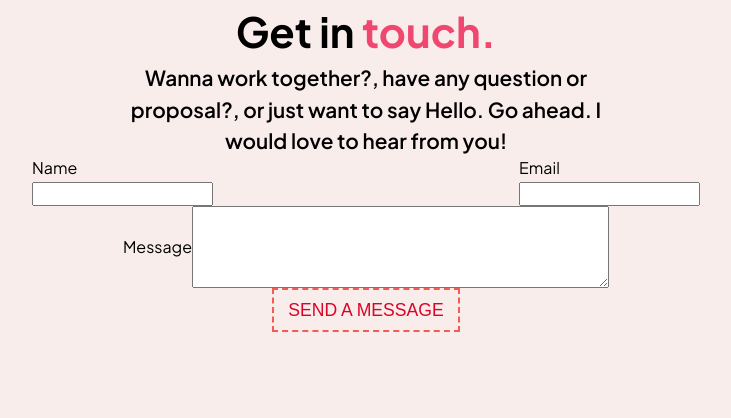
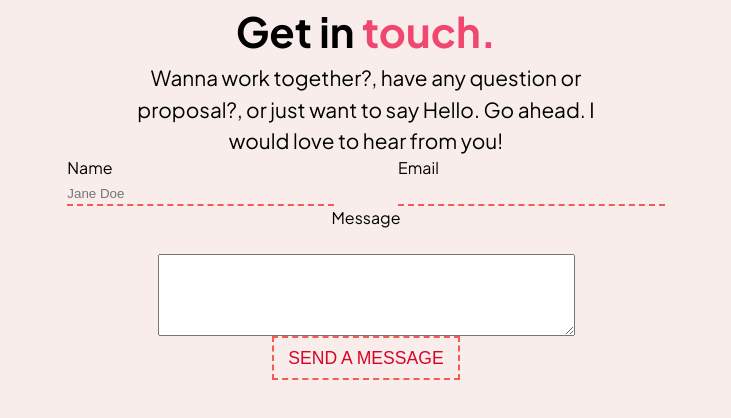
Before and after one commit to Ugboaja-Uchechi/portfolio-site, a React (Create React App) app: page /contact in a window 1280 px wide. Shown: the top 418 px of the page, without its empty margins (274-1005 px from the left). Built offline with nearby package versions, Linux system fonts and the light colour scheme.

Commit message:
Style form area

```diff
--- a/src/component/About.js
+++ b/src/component/About.js
@@ -5,7 +5,7 @@ const About = () => {
   return (
     <>
       <section>
-        <h2 className="headings">About me.</h2>
+        <h2 className="headings">About <span>me.</span></h2>
         <div className="about">
           <div className="width margin-end">
             <p>Hi, I'm Stephanie.Lorem ipsum dolor sit amet, consectetur adipisicing elit. Vel, quasi quos. Dolores optio voluptatem perspiciatis saepe soluta amet iure laudantium eum! Aut voluptate odio ducimus consequuntur incidunt culpa iusto placeat. Doloribus ut, alias quasi ipsa repudiandae recusandae commodi nihil? Possimus dolorem aliquam quos tempora architecto aut non voluptates commodi repellendus voluptas atque ratione placeat consequuntur soluta minima, molestias libero. Minus!Ad, dignissimos incidunt voluptatibus, atque sapiente quas aperiam illo provident ut rerum laboriosam, exercitationem cum veniam. Error eius magni, omnis veritatis eligendi nam inventore expedita saepe vitae labore repellat dolorum!
--- a/src/component/Contact.js
+++ b/src/component/Contact.js
@@ -8,17 +8,17 @@ const Contact = () => {
         <p id="footer-p">Wanna work together?, have any question or proposal?, or just want to say Hello. Go ahead. I would love to hear from you!</p>
         <form>
           <div id="input-flex">
-            <div>
+            <div id="margin-inline-end">
               <label for="name">Name</label> <br />
-              <input type="text" id="name" name="name" required />
+              <input type="text" id="name" placeholder="Jane Doe" name="name" required />
             </div>
-            <div>
+            <div id="margin-inline-start">
               <label for="email">Email</label> <br />
               <input type="email" id="email" name="email" required />
             </div>
           </div>
           <div className="textarea-flex">
-            <label for="message">Message</label>
+            <label for="message">Message</label> <br />
             <textarea id="message" for="message" rows="4" cols="50" required></textarea>
           </div>
           <div className="textarea-flex">
--- a/src/index.css
+++ b/src/index.css
@@ -76,13 +76,15 @@ header {
   font-size: calc(0.75rem + 0.75vw);
 }
 
-.header-ul li a:hover {
+.header-ul li a:hover,
+.header-ul li a:focus {
   border-block: 2px dashed var(--shadeOfRed);
   border-inline: 2px dashed var(--shadeOfRed);
   padding-block-start: 0.5rem;
   padding-block-end: 0.5rem;
   padding-inline-end: 0.5rem;
   padding-inline-start: 0.5rem;
+  outline: none;
 }
 
 /* Header - Navigation Styling End */
@@ -202,9 +204,13 @@ img {
 
 /* Contact Styling */
 
+footer {
+  height: 100vh;
+}
+
 p {
   /* font-size: clamp(1em, 0.75rem + 0.5vw, 1.2em); */
-  font-weight: 600;
+  font-weight: 400;
   font-size: calc(0.5rem + 1vw);
 }
 
@@ -223,11 +229,39 @@ form {
 
 #input-flex {
   display: flex;
-  justify-content: space-evenly;
+  justify-content: center;
+}
+
+#margin-inline-end {
+  margin-inline-end: 2rem;
+}
+
+#margin-inline-start {
+  margin-inline-start: 2rem;
+}
+
+#name,
+#email {
+  border-block-start: none;
+  border-inline: none;
+  border-block-end: 2px dashed var(--shadeOfRed);
+  width: calc(4em * 5);
+  background-color: transparent;
+}
+
+#name:focus,
+#email:focus {
+  transition: .2s ease;
+  outline: none;
+  /* border-block-start: none;
+  border-inline: none; */
+  border-block-end: 2px solid var(--shadeOfRed);
+  /* background-color: transparent; */
 }
 
 .textarea-flex {
   display: flex;
+  flex-direction: column;
   align-items: center;
   justify-content: center;
 }
@@ -235,17 +269,17 @@ form {
 button {
   padding: 0.4em 0.8em;
   font-size: calc(0.5rem + 0.75vw);
-  border: 2px dashed var(--shadeOfRed);
+  border-block: 2px dashed var(--shadeOfRed);
+  border-inline: 2px dashed var(--shadeOfRed);
   background-color: transparent;
   position: relative;
   overflow: hidden;
   text-align: center;
   text-transform: uppercase;
-  transition: .2s;
   color: var(--buttonColor);
- }
+}
 
- button::before {
+button::before {
   content: '';
   width: 0;
   height: 300%;
@@ -253,20 +287,24 @@ button {
   top: 50%;
   left: 50%;
   background-color: var(--shadeOfRed);
-
-  transform: translate(-50%, -50%) rotate(23deg);
+  transform: translate(-50%, -50%) rotate(25deg);
   transition: .7s ease;
   z-index: -1;
- }
+}
 
- button:hover::before {
+button:hover::before,
+button:focus::before {
   width: 100%;
- }
+  outline: none;
+}
 
- button:hover {
+button:hover,
+button:focus {
   color: var(--black);
-  border: 2px solid var(--shadeOfRed);
- }
+  border-block: 2px solid var(--shadeOfRed);
+  border-inline: 2px solid var(--shadeOfRed);
+  outline: none;
+}
 
 
 /* Contact Styling End */
```
